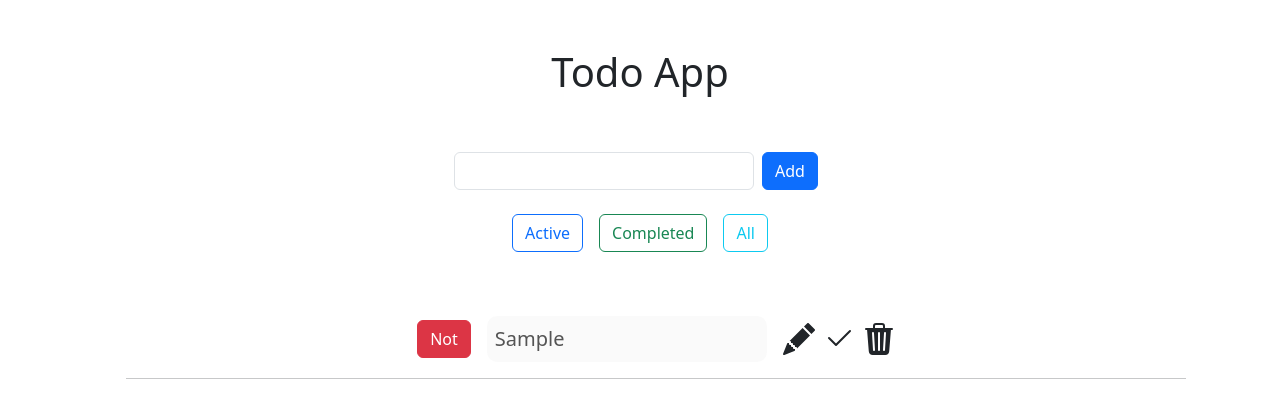
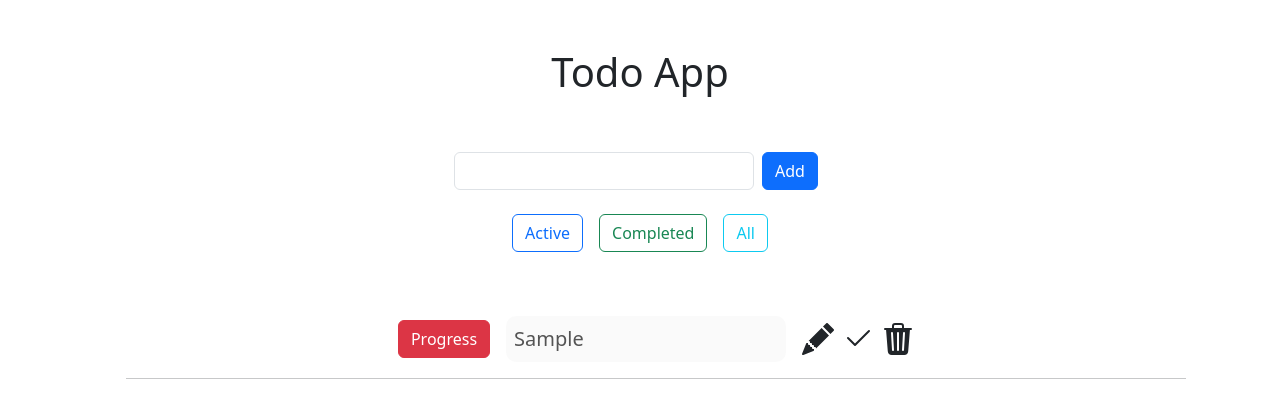
Before and after one commit to faozan099/todo-list-v2, a React (Vite) app in the folder todo-list/: page / in a window 1280 px wide. Both pictures are taken after typing "Sample" into the empty fields and a click on the button "Add". Shown: the top 418 px of the page. Built offline with nearby package versions, Linux system fonts and the light colour scheme.

Commit message:
finishing

```diff
--- a/todo-list/src/App.jsx
+++ b/todo-list/src/App.jsx
@@ -6,10 +6,9 @@ import { Route, Routes } from "react-router-dom";
 function App() {
   return (
     <>
-      {/* <Routes>
+      <Routes>
         <Route path="/" element={<TodoList />} />
-      </Routes> */}
-      <TodoList/>
+      </Routes>
     </>
   );
 }
--- a/todo-list/src/components/TodoItems.jsx
+++ b/todo-list/src/components/TodoItems.jsx
@@ -32,7 +32,7 @@ const TodoItem = (props) => {
     <div className="container pt-3">
       <div className="d-flex justify-content-center align-items-center gap-3">
         {item.completed ? <button className="btn btn-success">Done</button> :
-        <button className="btn btn-danger">Not</button>}
+        <button className="btn btn-danger">Progress</button>}
         <div>
           <li key={item.id} style={{ listStyle: "none" }}>
             <input
--- a/todo-list/src/main.jsx
+++ b/todo-list/src/main.jsx
@@ -3,14 +3,14 @@ import ReactDOM from "react-dom/client";
 import App from "./App.jsx";
 import { Provider } from "react-redux";
 import store from "./redux/store.js";
-import {BrowserRouter} from "react-router-dom";
+import { BrowserRouter } from "react-router-dom";
 
 ReactDOM.createRoot(document.getElementById("root")).render(
   <React.StrictMode>
-    {/* <BrowserRouter> */}
+    <BrowserRouter>
       <Provider store={store}>
         <App />
       </Provider>
-    {/* </BrowserRouter> */}
+    </BrowserRouter>
   </React.StrictMode>
 );
```
